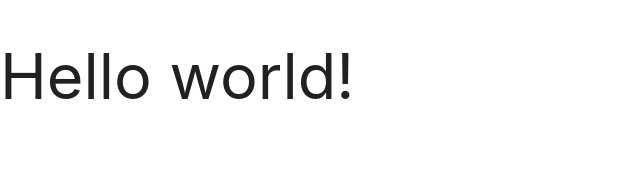
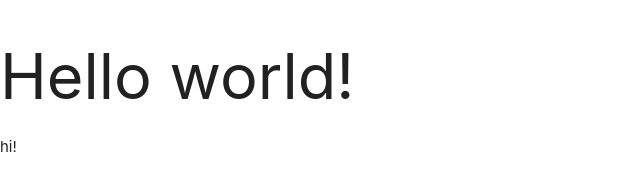
Before and after one commit to sepehrzaliazaranweb/test1, a plain HTML site: page index.html in a window 1280 px wide. Shown: the full height of the page, 0-640 px from the left. Drawn offline with Linux system fonts and the light colour scheme.

Commit message:
second commit

```diff
--- a/index.html
+++ b/index.html
@@ -9,6 +9,7 @@
 </head>
 <body>
     <h1>Hello world!</h1>
+    <p>hi!</p>
    <script src="assets/Materialize/js/materialize.min.js"></script>
    <script src="assets/js/main.js"></script>
 </body>
```
Also changed, not shown: assets/Css/main.css (added).
